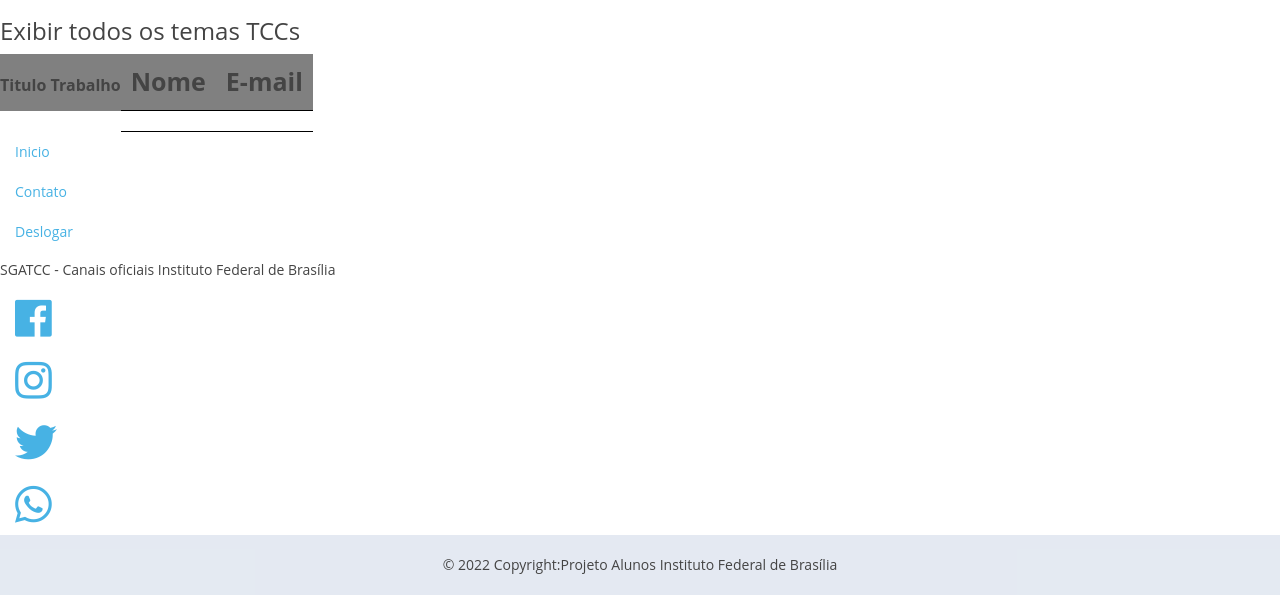
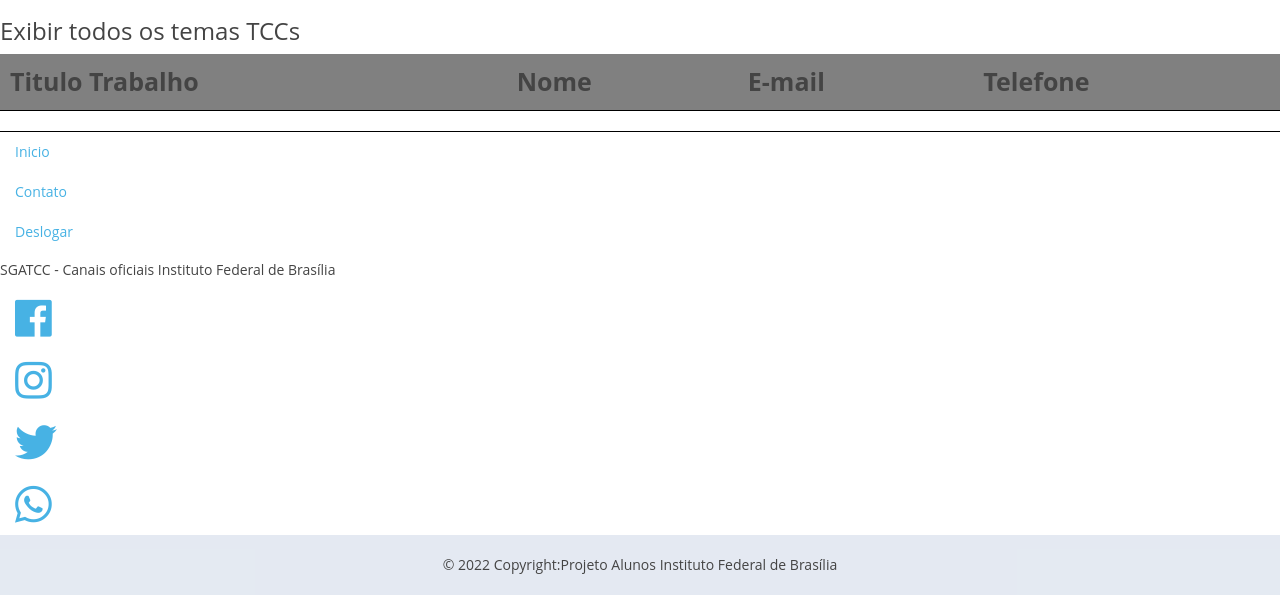
Before and after one commit to guinsf/gestaotccifb-, a website: page public/partials/relatorio.html in a window 1280 px wide. Shown: the part 214-809 px from the top of the page. Drawn offline with nearby package versions, Linux system fonts and the light colour scheme.

Commit message:
Atualizando diretivas e relatorios

```diff
--- a/public/partials/relatorio.html
+++ b/public/partials/relatorio.html
@@ -37,20 +37,22 @@
   <h3>Exibir todos os temas TCCs</h3>
 
   <div id="resp-table">
-    <div id="resp-table-caption">
       <div id="resp-table-header">
-        <div class="panel-title text-center">
+        <div class="table-header-cell 0 text-center">
           Titulo Trabalho
           </div>
-          <div class="table-header-cell 1">
+          <div class="table-header-cell 1 text-center">
           Nome
           </div>
-          <div class="table-header-cell 2">
+          <div class="table-header-cell 2 text-center">
           E-mail
+          </div>
+          <div class="table-header-cell 3 text-center">
+          Telefone
           </div>
       </div>
       <div id="resp-table-body">
-        <div class="panel-title text-center">
+        <div class="table-header-cell 0 text-center">
         <meu-relatorios ng-repeat="foto in fotos"titulo="{{foto.titulo}}"></meu-relatorios>
       </div>
         <div class="table-header-cell 1">
@@ -59,6 +61,9 @@
         <div class="table-header-cell 2">
           <meu-relatorios ng-repeat="foto in fotos"email="{{foto.email}}"></meu-relatorios>
           </div>
+          <div class="table-header-cell 3">
+            <meu-relatorios ng-repeat="foto in fotos"telefone="{{foto.telefone}}"></meu-relatorios>
+            </div>
         </div>
       </div>
     </div>
```
Also changed, not shown: public/js/directives/meu-r.html (+3 -0 lines), public/js/directives/minhas-diretivas.js (line endings or trailing spaces).
